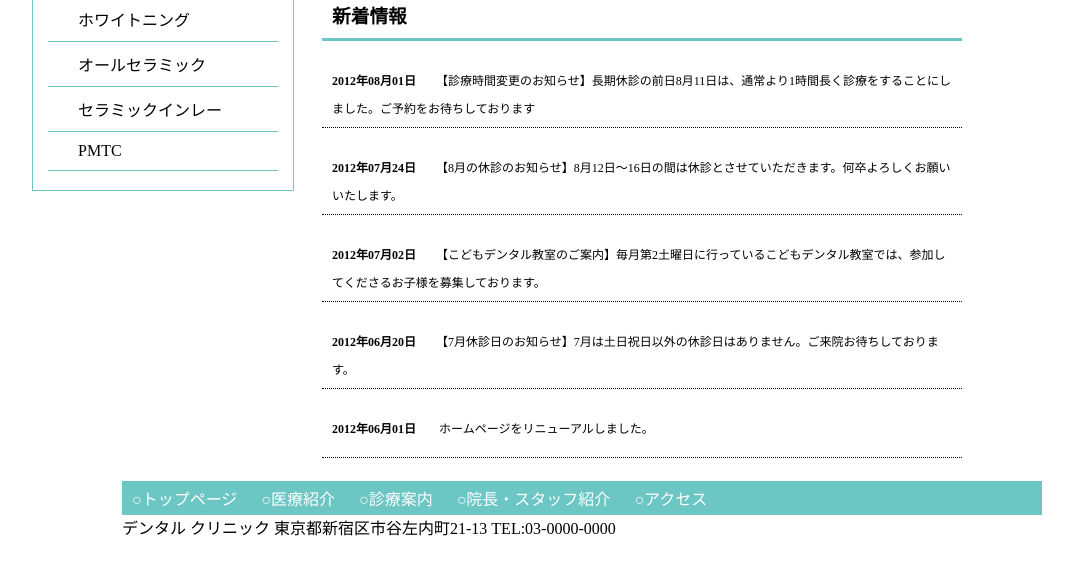
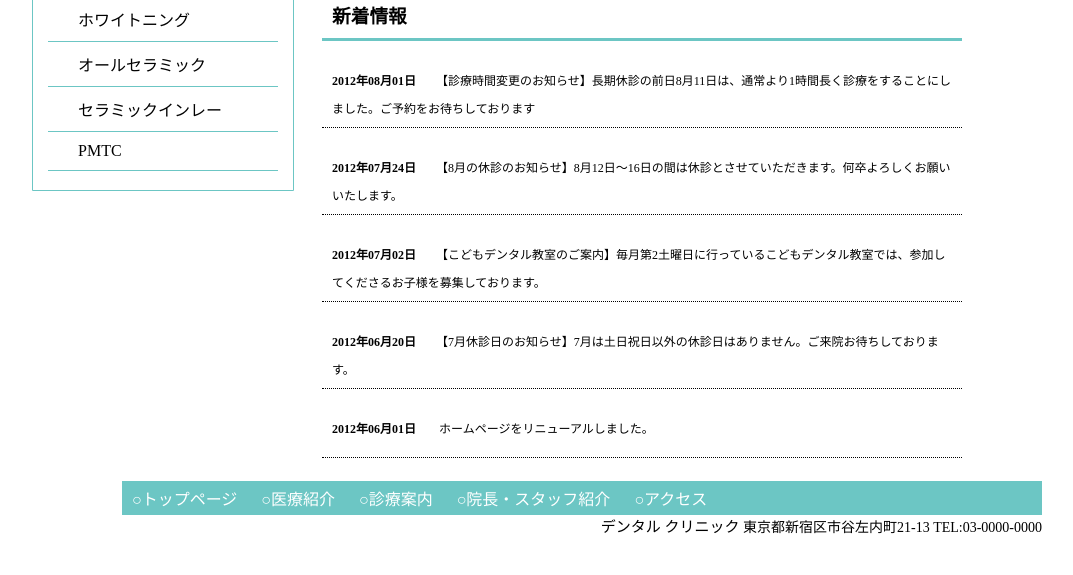
Before and after one commit to hiro-551010/dental, a plain HTML site: page index.html in a window 1280 px wide. Shown: the part 568-1143 px from the top of the page, without its empty margins (148-1221 px from the left). Drawn offline with Linux system fonts and the light colour scheme.

Commit message:
Update dental.css

```diff
--- a/dental.css
+++ b/dental.css
@@ -24,6 +24,8 @@ header{
     text-align: right;
     list-style: none;
 }
+
+
 .list1 li{
     padding-bottom: 10px;
 }
@@ -125,6 +127,7 @@ header{
     display:inline-block;
     border-top-left-radius:5px;
     border-top-right-radius: 5px;
+
 }
 .left-nav1 h3{
     padding: 10px;
@@ -174,6 +177,7 @@ header{
     cursor:pointer;
     width:200px;
     margin:0 auto;
+
 }
 .infomation{
     width:640px;
@@ -191,6 +195,7 @@ footer{
     display: inline-block;
     padding:5px 10px;
     border-radius:10px;
+    list-style-type:circle;
 }
 .container5 a{
     color:white;
@@ -200,3 +205,12 @@ footer{
 
     position: absolute;
 }
+.address{
+    float:right;
+}
+.address p{
+    font-size:14px;
+}
+.address span{
+    font-size:15px;
+}
```
